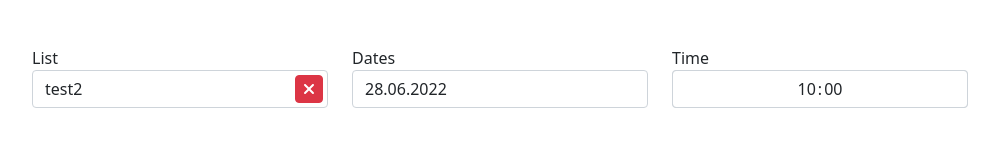
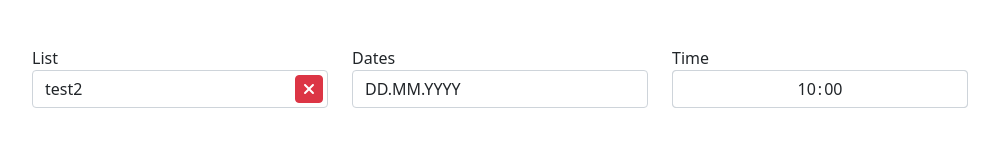
Before and after one commit to Ottigan/react-bootstrap-custom-inputs, a React app: page / in a window 1280 px wide. Shown: the part 323-470 px from the top of the page, without its empty margins (140-1139 px from the left). Built offline with nearby package versions, Linux system fonts and the light colour scheme.

Commit message:
FIX DatePicker returning null if no date was selected

```diff
--- a/package.json
+++ b/package.json
@@ -1,6 +1,6 @@
 {
   "name": "react-bootstrap-custom-inputs",
-  "version": "1.6.6",
+  "version": "1.6.7",
   "description": "React compatible inputs adhering to Bootstrap theme.",
   "keywords": [
     "react",
--- a/src/App.jsx
+++ b/src/App.jsx
@@ -15,7 +15,7 @@ class App extends Component {
     super(props);
 
     this.state = {
-      dates: '2022-06-28',
+      dates: '',
       select: 'test2',
       time: '10:00',
     };
@@ -63,7 +63,6 @@ class App extends Component {
             value={dates}
             name="dates"
             label="Dates"
-            multiselect
             className="col-3"
             language="lv"
           />
--- a/src/components/DatePicker/DatePicker.jsx
+++ b/src/components/DatePicker/DatePicker.jsx
@@ -96,7 +96,7 @@ class DatePicker extends Component {
       }
 
       return dates === DATE_DOT_FORMAT
-        ? null
+        ? ''
         : moment(dates, DATE_DOT_FORMAT).format('YYYY-MM-DD');
     })();
 
```
